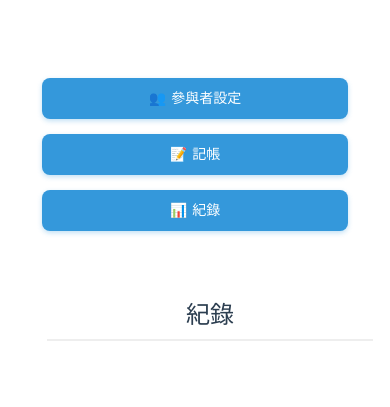
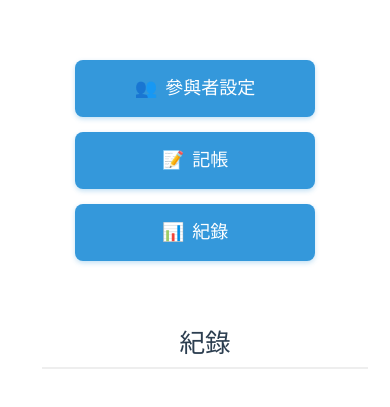
Before and after one commit to Fin-uu/finbot_web, a Vue app in the folder finbot_web/: page /expenseHistory in a window 390 px wide. Shown: the part 215-622 px from the top of the page. Built offline with nearby package versions, Linux system fonts and the light colour scheme.

Commit message:
調整手機版面

```diff
--- a/finbot_web/src/App.vue
+++ b/finbot_web/src/App.vue
@@ -67,20 +67,19 @@
   font-style: normal;
 }
 
-/* 手機版樣式 */
 @media (max-width: 600px) {
   .container {
     padding: 10px;
   }
 
   .btn {
-    width: 100%;
-    font-size: 14px;
-    padding: 10px 12px;
+    font-size: 18px;
+    padding: 15px 20px;
+    width: auto;
   }
 
   .icon {
-    margin-right: 5px;
+    margin-right: 8px; /* 保持相同的圖示間距 */
   }
 }
 </style>
--- a/finbot_web/src/components/expenseHistory.vue
+++ b/finbot_web/src/components/expenseHistory.vue
@@ -378,33 +378,65 @@ watch(expenses, () => {
   margin: 0 8px;
 }
 
-/* 手機版優化 */
 @media (max-width: 600px) {
+  .container {
+    padding: 10px;
+  }
+
+  .title {
+    font-size: 1.6rem;
+    margin-bottom: 15px;
+  }
+
   .card {
     padding: 15px;
+    margin-bottom: 15px;
+    border-radius: 6px;
   }
 
-  .payment-item {
-    flex-direction: column;
-    align-items: flex-start;
+  .card-title {
+    font-size: 1.1rem;
+    margin-bottom: 12px;
   }
 
-  .payment-arrow {
-    margin-bottom: 8px;
+  .form-group label {
+    font-size: 0.95rem;
+  }
+
+  input, select {
+    padding: 10px;
+    font-size: 15px;
   }
 
   .btn {
     width: 100%;
-    margin-top: 8px;
+    padding: 10px 12px;
+    font-size: 15px;
   }
 
-  .expense-table th, .expense-table td {
+  .expense-table th,
+  .expense-table td {
     padding: 8px 6px;
     font-size: 0.85rem;
   }
 
-  .title {
-    font-size: 1.5rem;
+  .participant-checkboxes {
+    grid-template-columns: repeat(auto-fill, minmax(120px, 1fr));
+  }
+
+  .checkbox-item {
+    padding: 8px;
+  }
+}
+
+/* 修復 Safari 上的一些輸入樣式問題 */
+@supports (-webkit-overflow-scrolling: touch) {
+  input {
+    font-size: 16px; /* 防止 iOS 上的縮放 */
+  }
+
+  select {
+    font-size: 16px;
   }
 }
 </style>
```
